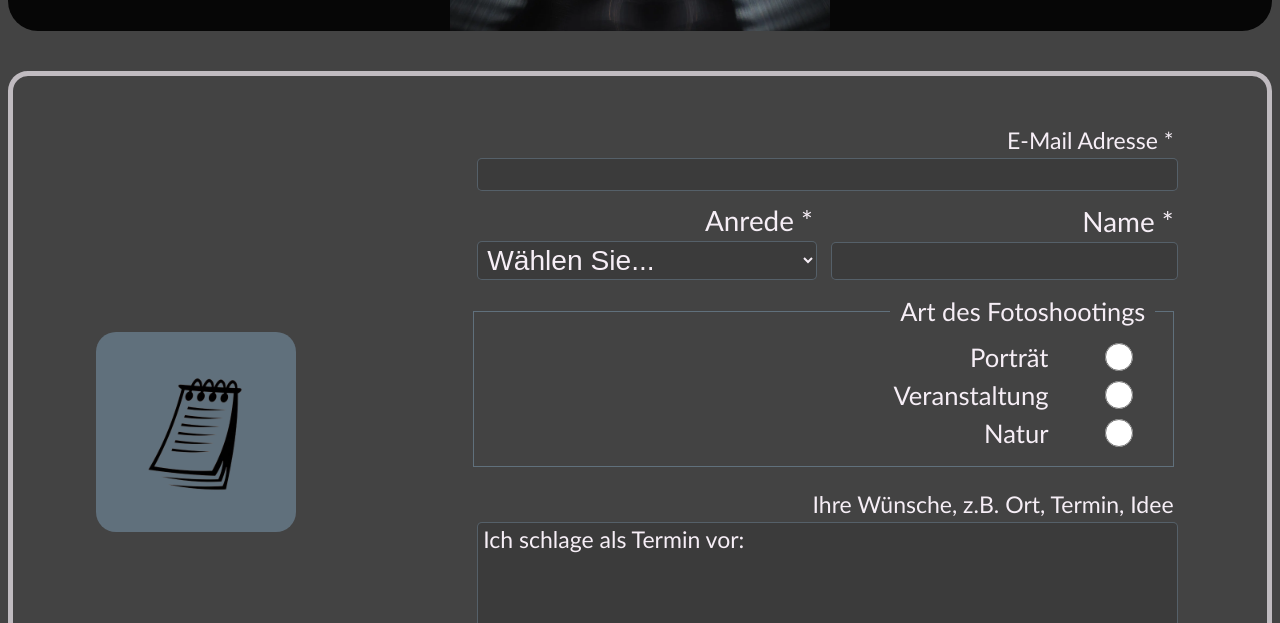
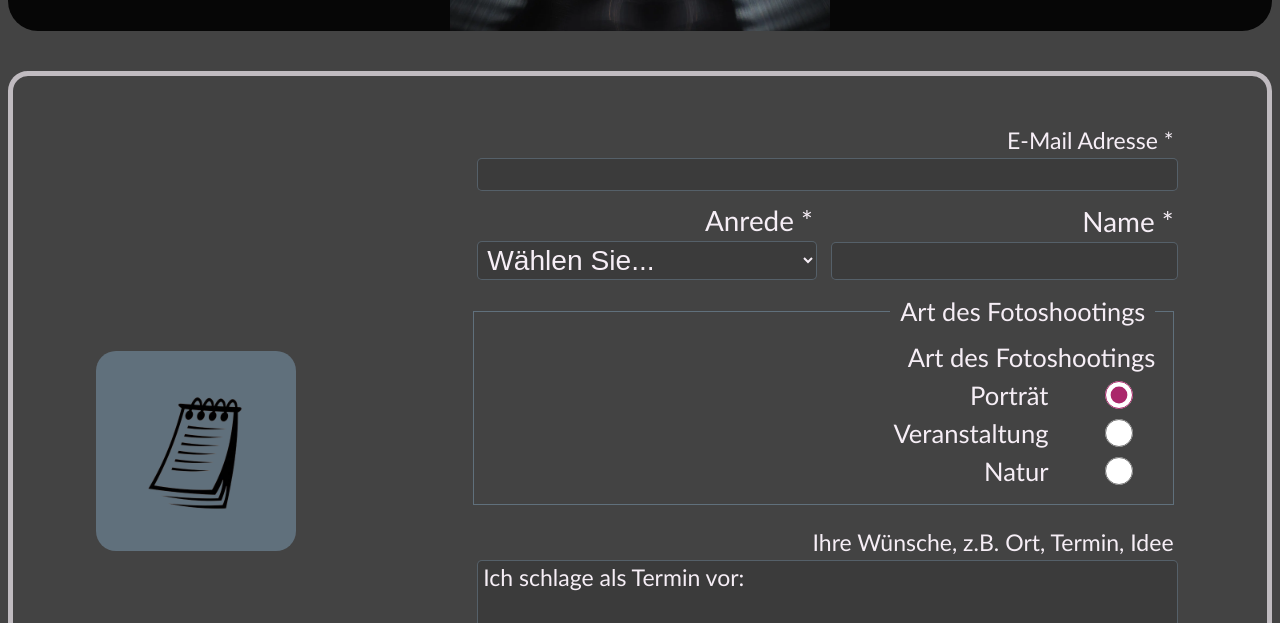
Before and after one commit to katekhova/portfolioSM, a website: page deploy/contact.html in a window 1280 px wide. Shown: the part 177-800 px from the top of the page. Drawn offline with Linux system fonts and the light colour scheme.

Commit message:
try to fix

```diff
--- a/deploy/contact.html
+++ b/deploy/contact.html
@@ -70,9 +70,11 @@
             /><br />
           </div>
         </div>
-        <fieldset aria-required="true">
+        <fieldset>
           <legend>Art des Fotoshootings</legend>
-          <label for="" hidden> <span>Art des Fotoshootings</span></label>
+          <label class="radio" for="porträt" hidden>
+            <span>Art des Fotoshootings</span></label
+          >
           <label class="radio" for="porträt">
             <span>Porträt</span>
             <input
@@ -80,6 +82,7 @@
               name="type"
               id="porträt"
               value="Porträt"
+              checked
             /> </label
           ><br />
 
```
